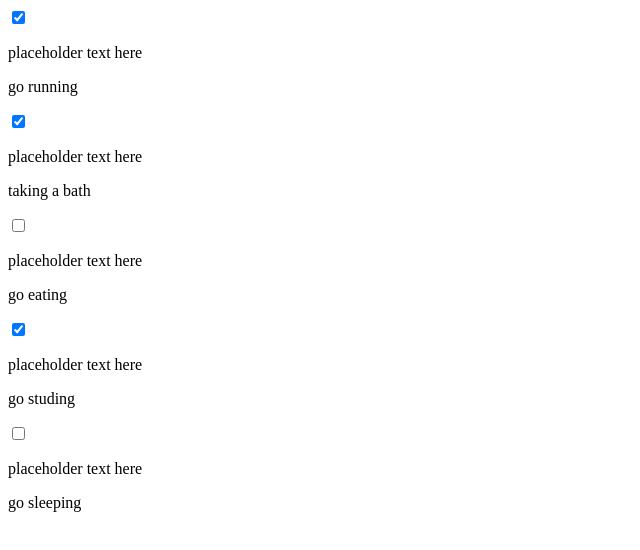
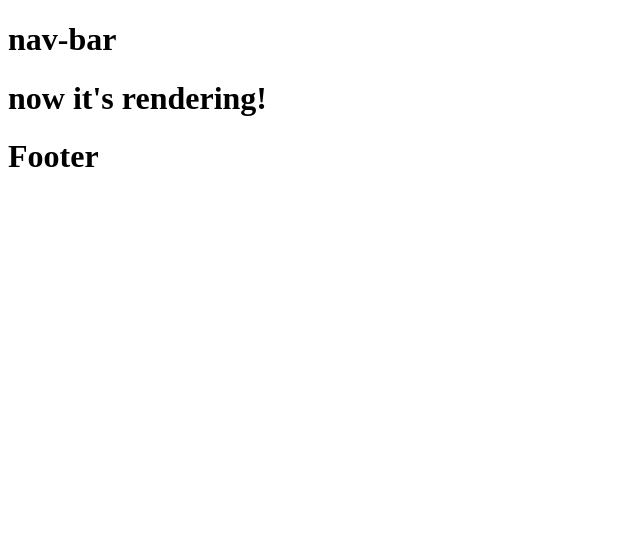
Before and after one commit to humuhimi/react_getstart, a React (Create React App) app: page / in a window 1280 px wide. Shown: the top 550 px of the page, without its empty margins (0-640 px from the left). Built offline with nearby package versions, Linux system fonts and the light colour scheme.

Commit message:
study component lifecycle

```diff
--- /dev/null
+++ b/src/Conditional.js
@@ -0,0 +1,24 @@
+import React from 'react'
+import { render } from 'react-dom'
+
+function Conditional(props){
+    //condition ? statement if true : statement if false
+    console.log(props.isLoading)
+    return(
+        <div>
+        <h1>nav-bar</h1>
+        <h1>now it's rendering!</h1>
+        <h1>Footer</h1>
+        </div>
+
+    // if (props.isLoading === true){
+    //     return (
+    //         <h1>Loading...</h1>
+    //     )
+    // } else {
+    //     return (<h1>now it's rendering!</h1>)
+    // }
+    )
+}
+
+export default Conditional
--- a/src/index.js
+++ b/src/index.js
@@ -1,52 +1,90 @@
-import React from 'react';
+import React, { Component } from 'react';
 import ReactDOM from 'react-dom';
 // import './index.css';
 // import App from './App';
-import TodoItem from './TodoItem'
+// import TodoItem from './TodoItem'
 import * as serviceWorker from './serviceWorker';
 
-import todosData from './todosData';
+import Conditional from './Conditional';
 
 
-class App extends React.Component  {
+// import todosData from './todosData';
 
+
+// class App extends React.Component  {
+
+//     constructor() {
+//         super()
+//         this.state = {
+//             todos: todosData
+//         }
+//         this.handleChange = this.handleChange.bind(this)
+//     }
+
+//     handleChange(id) {
+//         console.log("changed",id)
+//         this.setState(prevState => {
+//             const updatedTodos = prevState.todos.map(todo =>{
+//                 if (todo.id === id) {
+//                     todo.completed = !todo.completed
+//                 }
+//                 return todo
+//             })
+//             return {
+//                 todos:updatedTodos
+//             }
+//         })
+//     }
+
+//     render() {
+//         const TodoItems = this.state.todos.map(item => <TodoItem key= {item.id} item={item} handleChange={this.handleChange} />)
+//         return (
+//             <div className='todo-list'>
+//             {TodoItems}
+//             </div>
+//         )
+
+//     }
+// }
+
+class TodoList extends Component {
     constructor() {
         super()
         this.state = {
-            todos: todosData
+            isLoading: true
         }
-        this.handleChange = this.handleChange.bind(this)
     }
 
-    handleChange(id) {
-        console.log("changed",id)
-        this.setState(prevState => {
-            const updatedTodos = prevState.todos.map(todo =>{
-                if (todo.id === id) {
-                    todo.completed = !todo.completed
-                }
-                return todo
-            })
-            return {
-                todos:updatedTodos
-            }
-        })
+
+
+    componentDidMount() {
+        // Mounting時
+        // 1度目のrenderが呼ばれた後に1度だけ呼ばれるメソッドです。
+        // この時点ではまだUIに表示されていません。
+        // データをフェッチしたり、アニメーションやタイマーをセットする場合はここで行います。
+        // このメソッドからはDOMが作成されていますが、直接のDOM操作などライフサイクルを外れる処理は原則避けましょう。
+        setTimeout(() => {this.setState({
+            isLoading: false
+        })},1500)
     }
 
-    render() {
-        const TodoItems = this.state.todos.map(item => <TodoItem key= {item.id} item={item} handleChange={this.handleChange} />)
+
+    render(){
+        // ここに書いてあるコードが実際にUIに現れるものになります。
+        // そしてAPIのように、propsやstateの値が変わっても結果は冪等であるべきです。
         return (
-            <div className='todo-list'>
-            {TodoItems}
+            <div>
+                {this.state.isLoading ?
+                <h1>now Loading....</h1> :
+                <Conditional />
+                }
             </div>
         )
-
     }
 }
 
-
 ReactDOM.render(
-    <App />,
+    <TodoList />,
     document.getElementById("root")
 )
 
```
